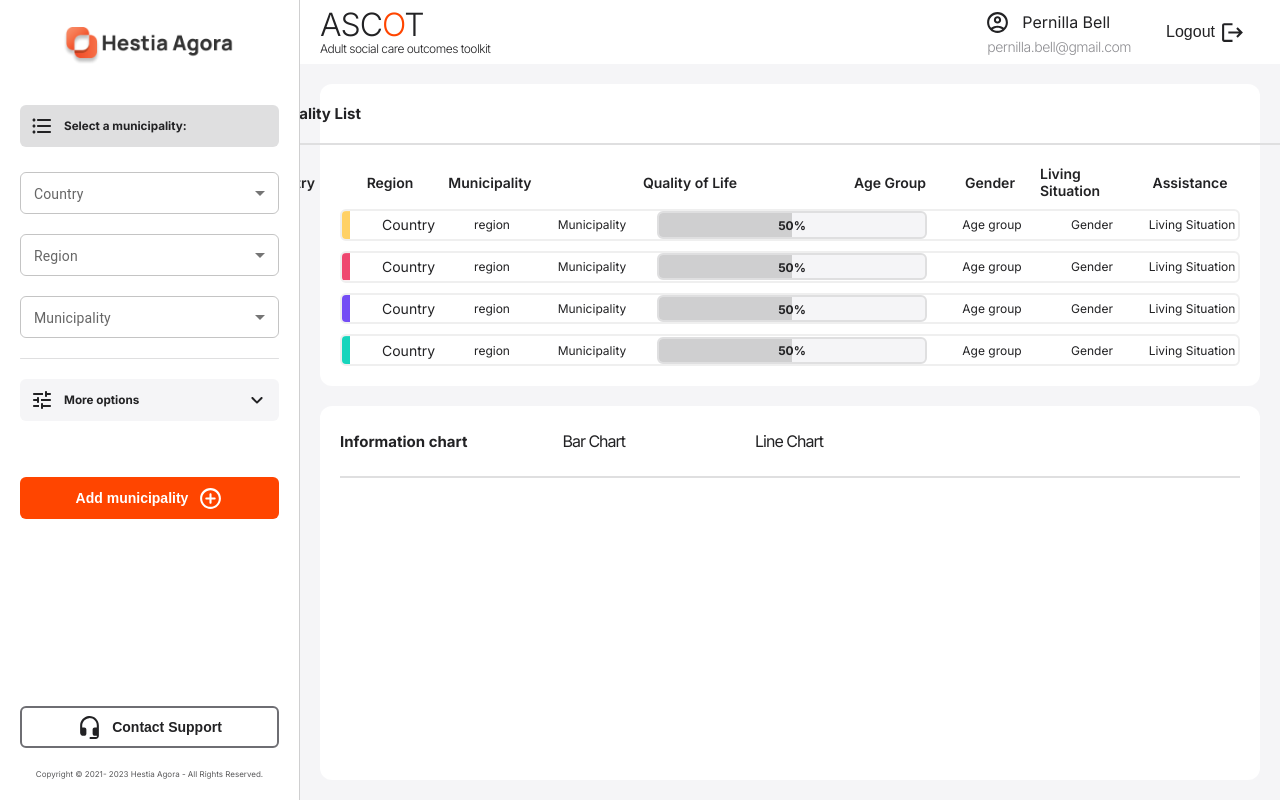
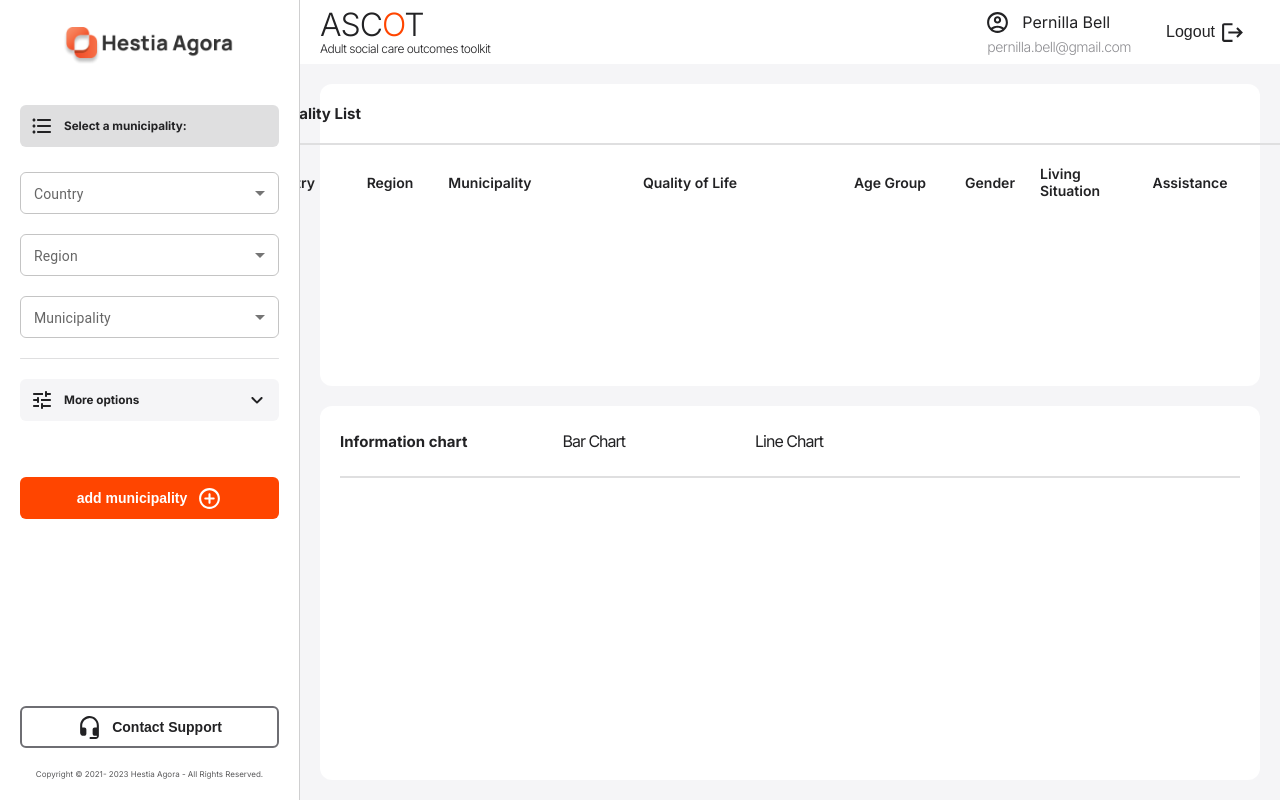
Before and after one commit to code-from-basement/ascot-analytics-web-app, a React (Vite) app: page /application in a window 1280 px wide. Built offline with nearby package versions, Linux system fonts and the light colour scheme.

Commit message:
initiate function for deleting and adding item in table list

```diff
--- a/src/Components/Layouts/Main/RegionTable/TableItem/TableItem.tsx
+++ b/src/Components/Layouts/Main/RegionTable/TableItem/TableItem.tsx
@@ -1,11 +1,23 @@
 import Styles from "./TableItem.module.css";
+import React, { useEffect } from "react";
 import ColorTag from "./ColorTag/ColorTag";
 import { DeleteRoundedIcon } from "../../../../UI/Icons/IconsLibrary";
 
-import React from "react";
 import QolBar from "./QolBar/QolBar";
+import { useGlobalContext } from "../../../../../Context/GlobalContext";
 
-function TableItem() {
+function TableItem({ id }) {
+  const { listItem, setListItem, setLimitationListItemError, lengthOfListItem } = useGlobalContext();
+
+  const onClickItemDeleteHandler = (id: number) => {
+    setListItem(listItem.filter((item) => item.id !== id));
+    //
+    if (lengthOfListItem <= 4) {
+      setLimitationListItemError(false);
+    }
+    //
+  };
+
   return (
     <div className={Styles.tableItem}>
       <ColorTag />
@@ -20,7 +32,7 @@ function TableItem() {
       <p className={Styles.tableItem__gender}>Gender</p>
       <p className={Styles.tableItem__livingSituation}>Living Situation</p>
       <p className={Styles.tableItem__assistance}>Assistance</p>
-      <button className={Styles.tableItem__remove}>
+      <button className={Styles.tableItem__remove} onClick={() => onClickItemDeleteHandler(id)}>
         <DeleteRoundedIcon />
       </button>
     </div>
--- a/src/Components/Layouts/Main/RegionTable/TableList/TableList.tsx
+++ b/src/Components/Layouts/Main/RegionTable/TableList/TableList.tsx
@@ -1,14 +1,14 @@
 import React from "react";
 import Styles from "./TableList.module.css";
 import TableItem from "../TableItem/TableItem";
+import { useGlobalContext } from "../../../../../Context/GlobalContext";
 
 function TableList() {
+  const { listItem, limitationListItemError } = useGlobalContext();
   return (
     <div className={Styles.tableList}>
-      <TableItem />
-      <TableItem />
-      <TableItem />
-      <TableItem />
+      {listItem && listItem.map((item) => <TableItem key={item.id} item={item} id={item.id} />)}
+      {limitationListItemError && <h1>error</h1>}
     </div>
   );
 }
--- a/src/Components/Layouts/Sidebar/SidebarForm/SidebarForm.tsx
+++ b/src/Components/Layouts/Sidebar/SidebarForm/SidebarForm.tsx
@@ -8,7 +8,7 @@ import { AddCircleOutlineRoundedIcon, FormatListBulletedRoundedIcon } from "../.
 import { useGlobalContext } from "../../../../Context/GlobalContext";
 
 function SidebarForm() {
-  const { setFormSelectedData, formSelectedData, fetchingNewItem } = useGlobalContext();
+  const { setFormSelectedData, formSelectedData, fetchingNewItem, limitationListItemError } = useGlobalContext();
 
   const onChangeFormDataHandler = (e) => {
     setFormSelectedData((prevData) => {
@@ -55,7 +55,7 @@ function SidebarForm() {
 
         <br />
         <Button onClick={onClickAddNewItem} type="btn-primary">
-          Add municipality
+          {limitationListItemError ? "please, remove an item" : "add municipality"}
           <AddCircleOutlineRoundedIcon />
         </Button>
       </ThemeProvider>
--- a/src/Context/GlobalContext.tsx
+++ b/src/Context/GlobalContext.tsx
@@ -18,6 +18,9 @@ function GlobalProvider({ children }: globalContextProps) {
   //**List Item  */
   const [listItem, setListItem] = useState([]);
   //
+  const lengthOfListItem = +listItem.length;
+  //
+
   const [formSelectedData, setFormSelectedData] = useState({
     country: "",
     region: "",
@@ -50,7 +53,9 @@ function GlobalProvider({ children }: globalContextProps) {
     year: "numeric",
   });
   //
-
+  /**error handling during fetching m,ore then 4 items */
+  const [limitationListItemError, setLimitationListItemError] = useState(false);
+  //
   /* Loading Layout */
   const [isLoading, setIsLoading] = useState(false);
   /* Contact support Layout */
@@ -58,6 +63,10 @@ function GlobalProvider({ children }: globalContextProps) {
 
   /**Add new item to the list (fetching) */
   async function fetchingNewItem() {
+    if (lengthOfListItem === 4) {
+      setLimitationListItemError(true);
+      return;
+    }
     try {
       const response = await fetch("https://hestia-agora.com/ascot/filteredresponse/", {
         method: "POST",
@@ -87,10 +96,15 @@ function GlobalProvider({ children }: globalContextProps) {
         isLoading,
         showContact,
         formSelectedData,
+        listItem,
+        lengthOfListItem,
+        limitationListItemError,
         setIsLoading,
         setShowContact,
         setFormSelectedData,
         fetchingNewItem,
+        setListItem,
+        setLimitationListItemError,
       }}
     >
       {children}
```
